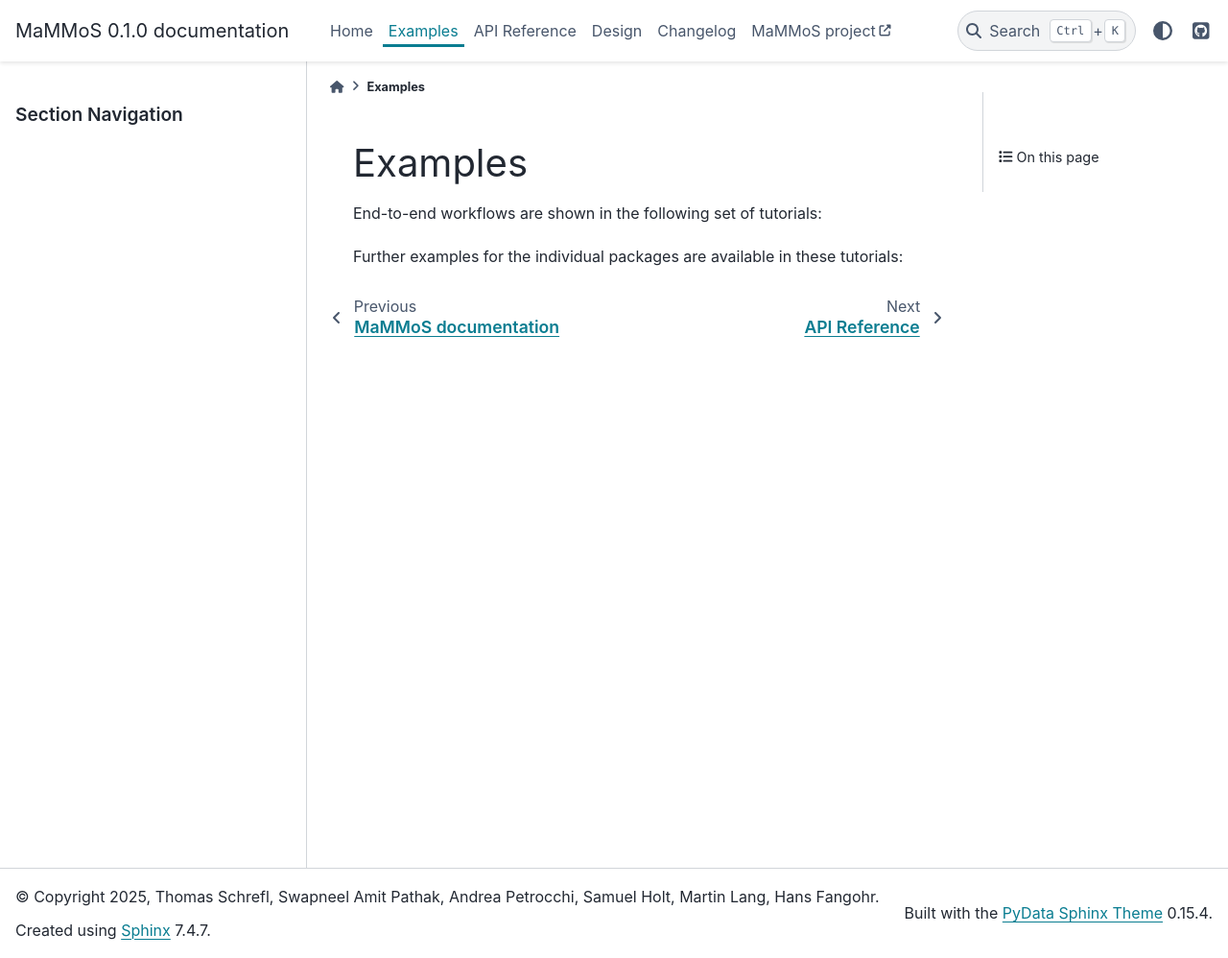
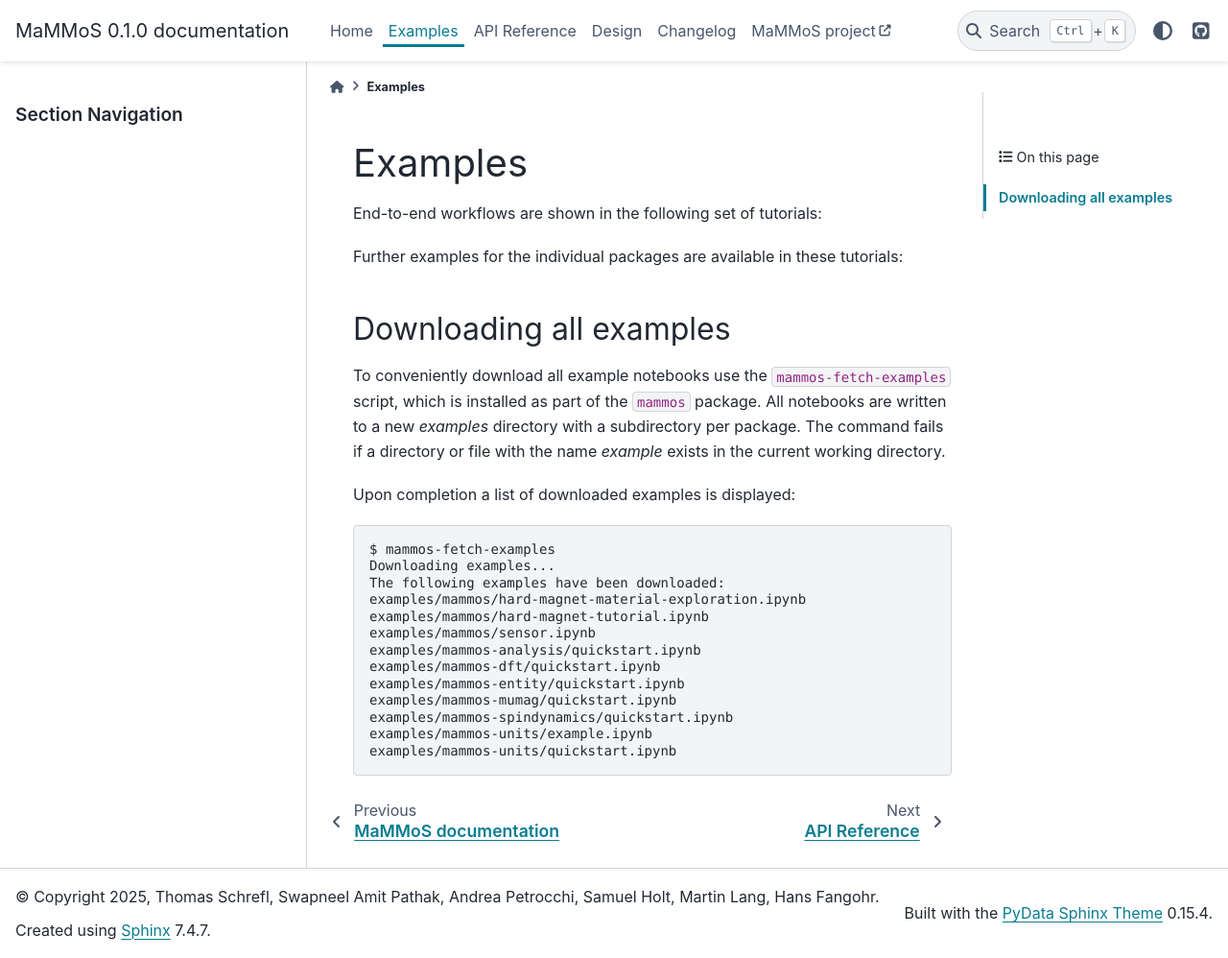
Before and after one commit to MaMMoS-project/mammos, a Sphinx documentation site: the page built from docs/source/examples/index.rst, in a window 1280 px wide and 998 px high. Shown: the whole window at 96% size. Built offline with Sphinx 7.4.7 and the PyData theme 0.15.4, drawn with Linux system fonts in a browser that asks for light colours; pages that are not in the unit, such as notebooks, are missing from menus; the version number is read from the project's files by our own code.

Commit message:
Document mammos-fetch-examples script

```diff
--- a/docs/source/examples/index.rst
+++ b/docs/source/examples/index.rst
@@ -21,3 +21,32 @@ Further examples for the individual packages are available in these tutorials:
    mammos-mumag/index
    mammos-spindynamics/index
    mammos-units/index
+
+.. _download-all-examples:
+
+Downloading all examples
+------------------------
+
+To conveniently download all example notebooks use the ``mammos-fetch-examples``
+script, which is installed as part of the ``mammos`` package. All notebooks are
+written to a new `examples` directory with a subdirectory per package. The
+command fails if a directory or file with the name `example` exists in the
+current working directory.
+
+Upon completion a list of downloaded examples is displayed:
+
+.. code:: shell
+
+   $ mammos-fetch-examples
+   Downloading examples...
+   The following examples have been downloaded:
+   examples/mammos/hard-magnet-material-exploration.ipynb
+   examples/mammos/hard-magnet-tutorial.ipynb
+   examples/mammos/sensor.ipynb
+   examples/mammos-analysis/quickstart.ipynb
+   examples/mammos-dft/quickstart.ipynb
+   examples/mammos-entity/quickstart.ipynb
+   examples/mammos-mumag/quickstart.ipynb
+   examples/mammos-spindynamics/quickstart.ipynb
+   examples/mammos-units/example.ipynb
+   examples/mammos-units/quickstart.ipynb
--- a/docs/source/index.rst
+++ b/docs/source/index.rst
@@ -63,6 +63,9 @@ MaMMoS provides software suite for magnetic multiscale modeling. It consists of
      - :doc:`_autosummary/mammos_units`
      - .. image:: https://mybinder.org/badge_logo.svg
           :target: https://mybinder.org/v2/gh/mammos-project/mammos-units/main?urlpath=lab%2Ftree%2Fexamples
+
+To conveniently download all example notebooks use the ``mammos-fetch-examples``
+script, which is installed as part of the ``mammos`` package (:ref:`further details <download-all-examples>`).
 
 Installation
 ------------
```
